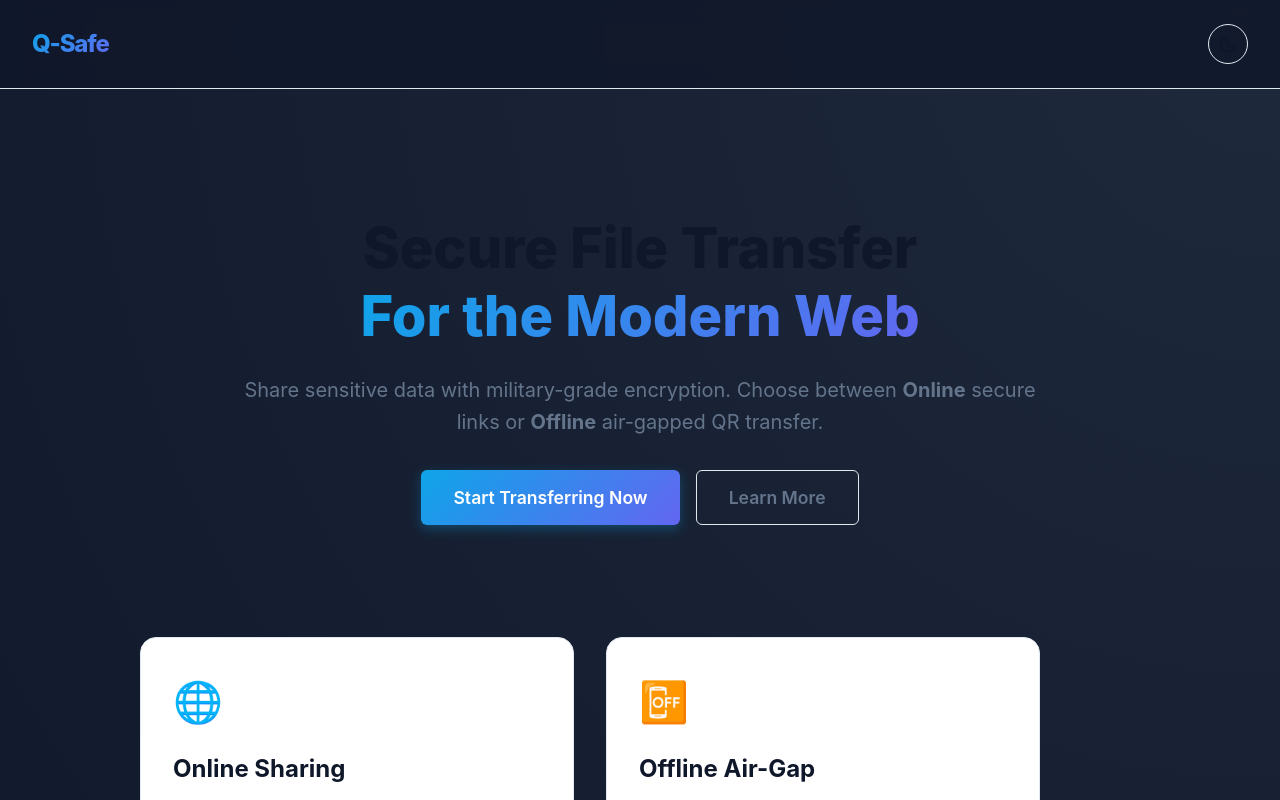
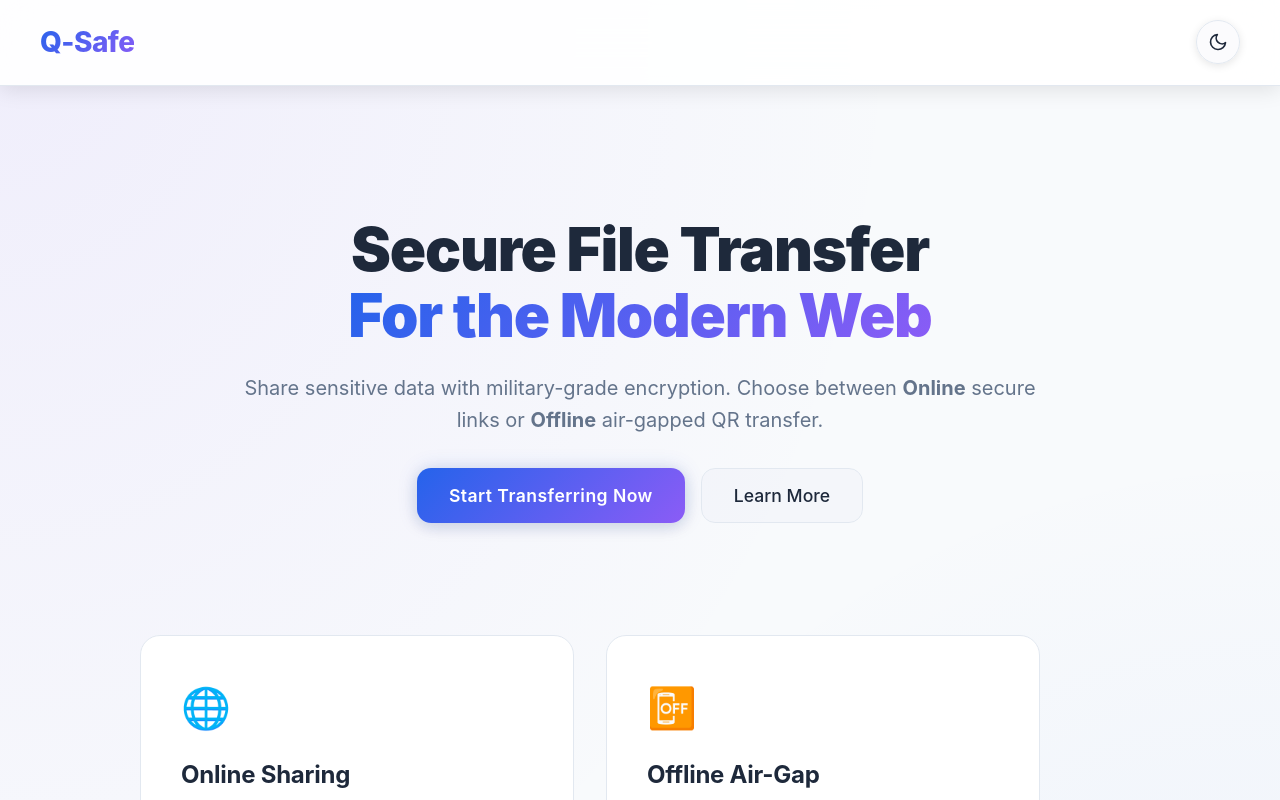
Before and after one commit to somesh78/Q-Safe, a React (Create React App) app in the folder frontend/: page / in a window 1280 px wide. Shown: the top 800 px of the page. Built offline with nearby package versions, Linux system fonts and the light colour scheme.

Commit message:
ui update

```diff
--- a/frontend/src/App.css
+++ b/frontend/src/App.css
@@ -3,7 +3,16 @@
   min-height: 100vh;
   display: flex;
   flex-direction: column;
-  background: radial-gradient(circle at top right, #1e293b, #0f172a);
+  background: radial-gradient(ellipse at top left, rgba(168, 85, 247, 0.15) 0%, transparent 50%),
+              radial-gradient(ellipse at bottom right, rgba(0, 217, 255, 0.15) 0%, transparent 50%),
+              var(--bg-primary);
+  position: relative;
+}
+
+[data-theme="light"] .app-container {
+  background: radial-gradient(ellipse at top left, rgba(139, 92, 246, 0.08) 0%, transparent 50%),
+              radial-gradient(ellipse at bottom right, rgba(37, 99, 235, 0.08) 0%, transparent 50%),
+              var(--bg-primary);
 }
 
 .main-content {
@@ -28,18 +37,21 @@
 }
 
 .hero-title {
-  font-size: 3.5rem;
-  font-weight: 800;
-  line-height: 1.2;
+  font-size: 3.75rem;
+  font-weight: 900;
+  line-height: 1.1;
   margin-bottom: 1.5rem;
   color: var(--text-primary);
+  letter-spacing: -0.02em;
 }
 
 .text-gradient {
-  background: linear-gradient(135deg, var(--accent-primary), var(--accent-secondary));
+  background: var(--accent-gradient);
   background-clip: text;
   -webkit-background-clip: text;
   -webkit-text-fill-color: transparent;
+  position: relative;
+  display: inline-block;
 }
 
 .hero-subtitle {
@@ -55,25 +67,49 @@
   display: flex;
   justify-content: space-between;
   align-items: center;
-  padding: 1.5rem 2rem;
-  background: rgba(15, 23, 42, 0.8);
-  backdrop-filter: blur(12px);
+  padding: 1.25rem 2.5rem;
+  background: rgba(10, 14, 39, 0.8);
+  backdrop-filter: blur(20px) saturate(180%);
   border-bottom: 1px solid var(--border-color);
   position: sticky;
   top: 0;
   z-index: 50;
   box-sizing: border-box;
+  box-shadow: 0 4px 20px rgba(0, 0, 0, 0.1);
+}
+
+[data-theme="light"] .app-header {
+  background: rgba(255, 255, 255, 0.9);
+  border-bottom: 1px solid var(--border-color);
 }
 
 .brand {
-  font-size: 1.5rem;
+  font-size: 1.75rem;
   font-weight: 800;
-  letter-spacing: -0.05em;
-  background: linear-gradient(135deg, var(--accent-primary), var(--accent-secondary));
+  letter-spacing: -0.02em;
+  background: var(--accent-gradient);
   -webkit-background-clip: text;
   -webkit-text-fill-color: transparent;
+  background-clip: text;
   text-decoration: none;
   cursor: pointer;
+  transition: all 0.3s ease;
+  position: relative;
+}
+
+.brand::after {
+  content: '';
+  position: absolute;
+  bottom: -2px;
+  left: 0;
+  width: 0;
+  height: 2px;
+  background: var(--accent-gradient);
+  transition: width 0.3s ease;
+}
+
+.brand:hover::after {
+  width: 100%;
 }
 
 .nav-actions {
@@ -87,27 +123,36 @@
   display: flex;
   align-items: center;
   justify-content: center;
-  background: radial-gradient(circle at center, #1e293b 0%, #0f172a 100%);
+  background: radial-gradient(ellipse at top, rgba(168, 85, 247, 0.15) 0%, transparent 50%),
+              radial-gradient(ellipse at bottom, rgba(0, 217, 255, 0.15) 0%, transparent 50%),
+              var(--bg-primary);
   padding: 1rem;
+}
+
+[data-theme="light"] .auth-container {
+  background: radial-gradient(ellipse at top, rgba(139, 92, 246, 0.08) 0%, transparent 50%),
+              radial-gradient(ellipse at bottom, rgba(37, 99, 235, 0.08) 0%, transparent 50%),
+              var(--bg-primary);
 }
 
 .auth-card {
   width: 100%;
-  max-width: 400px;
-  background: rgba(30, 41, 59, 0.7);
-  backdrop-filter: blur(10px);
-  padding: 2.5rem;
+  max-width: 440px;
+  background: var(--bg-card);
+  backdrop-filter: blur(20px) saturate(180%);
+  padding: 3rem;
   border-radius: var(--radius-lg);
   border: 1px solid var(--border-color);
-  box-shadow: 0 25px 50px -12px rgba(0, 0, 0, 0.5);
+  box-shadow: var(--shadow-lg);
 }
 
 .auth-title {
   text-align: center;
-  margin-bottom: 2rem;
-  font-size: 1.8rem;
-  font-weight: 700;
+  margin-bottom: 2.5rem;
+  font-size: 2rem;
+  font-weight: 800;
   color: var(--text-primary);
+  letter-spacing: -0.01em;
 }
 
 /* Mode Selection */
@@ -122,38 +167,64 @@
 
 .mode-card {
   background: var(--bg-card);
+  backdrop-filter: blur(20px);
   border: 1px solid var(--border-color);
   border-radius: var(--radius-lg);
-  padding: 2rem;
+  padding: 2.5rem;
   cursor: pointer;
-  transition: all 0.3s cubic-bezier(0.4, 0, 0.2, 1);
+  transition: all 0.4s cubic-bezier(0.4, 0, 0.2, 1);
   position: relative;
   overflow: hidden;
 }
 
+.mode-card::before {
+  content: '';
+  position: absolute;
+  top: 0;
+  left: 0;
+  right: 0;
+  bottom: 0;
+  background: var(--accent-gradient);
+  opacity: 0;
+  transition: opacity 0.4s ease;
+  z-index: 0;
+}
+
+.mode-card:hover::before {
+  opacity: 0.05;
+}
+
 .mode-card:hover {
-  transform: translateY(-5px);
+  transform: translateY(-8px);
   border-color: var(--accent-primary);
-  box-shadow: 0 10px 30px -10px rgba(56, 189, 248, 0.3);
+  box-shadow: var(--shadow-lg), 0 0 40px var(--accent-glow);
+}
+
+.mode-card > * {
+  position: relative;
+  z-index: 1;
 }
 
 .mode-card h3 {
-  margin: 0 0 0.5rem 0;
+  margin: 0 0 0.75rem 0;
   font-size: 1.5rem;
   color: var(--text-primary);
+  font-weight: 700;
+  letter-spacing: -0.01em;
 }
 
 .mode-card p {
   color: var(--text-secondary);
   font-size: 0.95rem;
-  line-height: 1.5;
+  line-height: 1.6;
+  margin: 0;
 }
 
 /* Upload Zone */
 .upload-zone {
   width: 100%;
   max-width: 600px;
-  min-height: 200px;
+  min-height: 220px;
   border: 2px dashed var(--border-color);
   border-radius: var(--radius-lg);
   display: flex;
@@ -161,70 +232,111 @@
   align-items: center;
   justify-content: center;
   text-align: center;
-  padding: 2rem;
-  transition: all 0.2s ease;
-  background: rgba(30, 41, 59, 0.3);
+  padding: 2.5rem;
+  transition: all 0.3s cubic-bezier(0.4, 0, 0.2, 1);
+  background: rgba(168, 178, 209, 0.03);
+  backdrop-filter: blur(10px);
   margin-bottom: 1.5rem;
   position: relative;
-  /* Fixed for absolute positioning of input */
   cursor: pointer;
 }
 
 .upload-zone:hover,
 .upload-zone.drag-active {
   border-color: var(--accent-primary);
-  background: rgba(56, 189, 248, 0.05);
+  background: rgba(0, 217, 255, 0.08);
+  transform: scale(1.02);
+  box-shadow: var(--shadow-md), 0 0 30px var(--accent-glow);
+}
+
+[data-theme="light"] .upload-zone:hover,
+[data-theme="light"] .upload-zone.drag-active {
+  background: rgba(37, 99, 235, 0.05);
 }
 
 .upload-icon {
-  font-size: 3rem;
+  font-size: 3.5rem;
   color: var(--text-secondary);
   margin-bottom: 1rem;
+  transition: all 0.3s ease;
+}
+
+.upload-zone:hover .upload-icon {
+  color: var(--accent-primary);
+  transform: scale(1.1);
 }
 
 /* Progress Bar */
 .progress-container {
   width: 100%;
-  background-color: var(--bg-secondary);
+  background: rgba(168, 178, 209, 0.1);
   border-radius: 999px;
-  height: 0.75rem;
+  height: 0.875rem;
   overflow: hidden;
   margin-top: 1rem;
+  position: relative;
+  box-shadow: inset 0 2px 4px rgba(0, 0, 0, 0.1);
 }
 
 .progress-fill {
   height: 100%;
-  background: linear-gradient(90deg, var(--accent-primary), var(--accent-secondary));
+  background: var(--accent-gradient);
   transition: width 0.3s ease;
+  position: relative;
+  border-radius: 999px;
+  box-shadow: 0 0 10px var(--accent-glow);
+}
+
+.progress-fill::after {
+  content: '';
+  position: absolute;
+  top: 0;
+  left: 0;
+  right: 0;
+  bottom: 0;
+  background: linear-gradient(90deg, transparent, rgba(255, 255, 255, 0.3), transparent);
+  animation: shimmer 2s infinite;
+}
+
+@keyframes shimmer {
+  0% { transform: translateX(-100%); }
+  100% { transform: translateX(100%); }
 }
 
 /* Result Card */
 .result-card {
   background: var(--bg-card);
+  backdrop-filter: blur(20px);
   border: 1px solid var(--border-color);
   border-radius: var(--radius-lg);
-  padding: 2rem;
+  padding: 2.5rem;
   text-align: center;
-  max-width: 500px;
+  max-width: 550px;
   width: 100%;
   margin-top: 2rem;
   animation: fadeIn 0.5s ease-out;
+  box-shadow: var(--shadow-lg);
 }
 
 .qr-container {
-  background: white;
-  padding: 1rem;
+  background: #ffffff;
+  padding: 1.25rem;
   border-radius: var(--radius-md);
   display: inline-block;
   margin: 1.5rem 0;
+  box-shadow: var(--shadow-md);
+  border: 3px solid var(--bg-card);
 }
 
 /* Tables (Audit Log) */
 .table-container {
   width: 100%;
   overflow-x: auto;
-  border-radius: var(--radius-md);
+  border-radius: var(--radius-lg);
   border: 1px solid var(--border-color);
+  background: var(--bg-card);
+  backdrop-filter: blur(20px);
+  box-shadow: var(--shadow-md);
 }
 
 .styled-table {
@@ -235,66 +347,102 @@
 }
 
 .styled-table thead tr {
-  background-color: var(--bg-secondary);
+  background: rgba(168, 178, 209, 0.08);
   color: var(--text-primary);
   text-align: left;
 }
 
 .styled-table th,
 .styled-table td {
-  padding: 1rem;
+  padding: 1.125rem 1.25rem;
   border-bottom: 1px solid var(--border-color);
 }
 
+.styled-table th {
+  font-weight: 600;
+  font-size: 0.875rem;
+  text-transform: uppercase;
+  letter-spacing: 0.05em;
+  color: var(--text-secondary);
+}
+
 .styled-table tbody tr {
-  transition: background-color 0.2s ease;
+  transition: all 0.2s ease;
 }
 
 .styled-table tbody tr:hover {
-  background-color: rgba(30, 41, 59, 0.5);
+  background: rgba(168, 178, 209, 0.05);
+  transform: scale(1.01);
+}
+
+.styled-table tbody tr:last-child td {
+  border-bottom: none;
 }
 
 /* Dashboard Cards */
 .file-grid {
   display: grid;
-  grid-template-columns: repeat(auto-fill, minmax(280px, 1fr));
-  gap: 1.5rem;
+  grid-template-columns: repeat(auto-fill, minmax(300px, 1fr));
+  gap: 1.75rem;
   width: 100%;
 }
 
 .file-card {
   background: var(--bg-card);
+  backdrop-filter: blur(20px);
   border: 1px solid var(--border-color);
-  border-radius: var(--radius-md);
-  padding: 1.5rem;
-  transition: all 0.2s ease;
+  border-radius: var(--radius-lg);
+  padding: 1.75rem;
+  transition: all 0.3s cubic-bezier(0.4, 0, 0.2, 1);
+  box-shadow: var(--shadow-sm);
 }
 
 .file-card:hover {
-  border-color: var(--accent-primary);
-  transform: translateY(-2px);
+  border-color: var(--border-hover);
+  transform: translateY(-4px);
+  box-shadow: var(--shadow-md);
+  background: var(--bg-card-hover);
 }
 
 .badge {
   display: inline-block;
-  padding: 0.25rem 0.5rem;
+  padding: 0.375rem 0.75rem;
   border-radius: 999px;
-  font-size: 0.75rem;
+  font-size: 0.8rem;
   font-weight: 600;
   margin-left: 0.5rem;
+  letter-spacing: 0.025em;
 }
 
 .badge-success {
-  background: rgba(16, 185, 129, 0.2);
-  color: #34d399;
+  background: rgba(16, 185, 129, 0.15);
+  color: #10b981;
+  border: 1px solid rgba(16, 185, 129, 0.3);
 }
 
 .badge-error {
-  background: rgba(239, 68, 68, 0.2);
-  color: #f87171;
+  background: rgba(239, 68, 68, 0.15);
+  color: #ef4444;
+  border: 1px solid rgba(239, 68, 68, 0.3);
 }
 
 .badge-info {
-  background: rgba(56, 189, 248, 0.2);
-  color: #38bdf8;
+  background: rgba(0, 217, 255, 0.15);
+  color: var(--accent-primary);
+  border: 1px solid rgba(0, 217, 255, 0.3);
 }
+
+[data-theme="light"] .badge-success {
+  background: rgba(16, 185, 129, 0.1);
+  color: #059669;
+}
+
+[data-theme="light"] .badge-error {
+  background: rgba(239, 68, 68, 0.1);
+  color: #dc2626;
+}
+
+[data-theme="light"] .badge-info {
+  background: rgba(37, 99, 235, 0.1);
+  color: #2563eb;
+}
--- a/frontend/src/components/ThemeToggle.jsx
+++ b/frontend/src/components/ThemeToggle.jsx
@@ -11,18 +11,32 @@ export default function ThemeToggle() {
             aria-label="Toggle Theme"
             title={`Switch to ${theme === 'dark' ? 'Light' : 'Dark'} Mode`}
             style={{
-                background: 'transparent',
-                border: '1px solid var(--border-color)',
+                background: 'rgba(168, 178, 209, 0.05)',
+                backdropFilter: 'blur(10px)',
+                border: '1.5px solid var(--border-color)',
                 borderRadius: '50%',
-                width: '40px',
-                height: '40px',
+                width: '44px',
+                height: '44px',
                 display: 'flex',
                 alignItems: 'center',
                 justifyContent: 'center',
                 cursor: 'pointer',
                 color: 'var(--text-primary)',
-                transition: 'all 0.2s ease',
-                marginLeft: '0.5rem'
+                transition: 'all 0.3s cubic-bezier(0.4, 0, 0.2, 1)',
+                marginLeft: '0.5rem',
+                boxShadow: '0 2px 8px rgba(0, 0, 0, 0.1)'
+            }}
+            onMouseEnter={(e) => {
+                e.currentTarget.style.background = 'var(--bg-card)';
+                e.currentTarget.style.borderColor = 'var(--accent-primary)';
+                e.currentTarget.style.transform = 'translateY(-2px)';
+                e.currentTarget.style.boxShadow = '0 4px 12px rgba(0, 0, 0, 0.15)';
+            }}
+            onMouseLeave={(e) => {
+                e.currentTarget.style.background = 'rgba(168, 178, 209, 0.05)';
+                e.currentTarget.style.borderColor = 'var(--border-color)';
+                e.currentTarget.style.transform = 'translateY(0)';
+                e.currentTarget.style.boxShadow = '0 2px 8px rgba(0, 0, 0, 0.1)';
             }}
         >
             {theme === 'dark' ? (
--- a/frontend/src/index.css
+++ b/frontend/src/index.css
@@ -1,45 +1,58 @@
 :root {
-  /* Default to Dark Mode */
-  --bg-primary: #0f172a;
-  --bg-secondary: #1e293b;
-  --bg-card: #1e293b;
-  --text-primary: #f8fafc;
-  --text-secondary: #94a3b8;
-  --accent-primary: #38bdf8;
-  --accent-secondary: #818cf8;
-  --accent-glow: rgba(56, 189, 248, 0.5);
-  --border-color: #334155;
+  /* Dark Theme - Professional & Modern */
+  --bg-primary: #0a0e27;
+  --bg-secondary: #151937;
+  --bg-card: rgba(30, 34, 62, 0.6);
+  --bg-card-hover: rgba(40, 44, 72, 0.8);
+  --text-primary: #ffffff;
+  --text-secondary: #a8b2d1;
+  --accent-primary: #00d9ff;
+  --accent-secondary: #a855f7;
+  --accent-gradient: linear-gradient(135deg, #00d9ff 0%, #a855f7 100%);
+  --accent-glow: rgba(0, 217, 255, 0.3);
+  --border-color: rgba(168, 178, 209, 0.1);
+  --border-hover: rgba(0, 217, 255, 0.3);
   --success: #10b981;
+  --warning: #f59e0b;
   --error: #ef4444;
-  --radius-sm: 0.375rem;
-  --radius-md: 0.75rem;
-  --radius-lg: 1rem;
-  --font-sans: 'Inter', -apple-system, BlinkMacSystemFont, 'Segoe UI', Roboto, 'Helvetica Neue', sans-serif;
-  --font-mono: 'JetBrains Mono', 'Fira Code', Consolas, monospace;
+  --shadow-sm: 0 2px 8px rgba(0, 0, 0, 0.3);
+  --shadow-md: 0 4px 16px rgba(0, 0, 0, 0.4);
+  --shadow-lg: 0 8px 32px rgba(0, 0, 0, 0.5);
+  --radius-sm: 0.5rem;
+  --radius-md: 0.875rem;
+  --radius-lg: 1.25rem;
+  --font-sans: -apple-system, BlinkMacSystemFont, 'Segoe UI', 'Roboto', 'Oxygen', 'Ubuntu', sans-serif;
+  --font-mono: 'SF Mono', 'Monaco', 'Cascadia Code', 'Courier New', monospace;
 }
 
 [data-theme="light"] {
-  --bg-primary: #ffffff;
-  --bg-secondary: #f1f5f9;
+  --bg-primary: #f8fafc;
+  --bg-secondary: #ffffff;
   --bg-card: #ffffff;
-  --text-primary: #0f172a;
+  --bg-card-hover: #f1f5f9;
+  --text-primary: #1e293b;
   --text-secondary: #64748b;
-  --accent-primary: #0ea5e9;
-  --accent-secondary: #6366f1;
-  --accent-glow: rgba(14, 165, 233, 0.3);
+  --accent-primary: #2563eb;
+  --accent-secondary: #8b5cf6;
+  --accent-gradient: linear-gradient(135deg, #2563eb 0%, #8b5cf6 100%);
+  --accent-glow: rgba(37, 99, 235, 0.15);
   --border-color: #e2e8f0;
+  --border-hover: rgba(37, 99, 235, 0.3);
+  --shadow-sm: 0 2px 8px rgba(15, 23, 42, 0.08);
+  --shadow-md: 0 4px 16px rgba(15, 23, 42, 0.12);
+  --shadow-lg: 0 8px 32px rgba(15, 23, 42, 0.16);
 }
 
 body {
   margin: 0;
   font-family: var(--font-sans);
-  background-color: var(--bg-primary);
+  background: var(--bg-primary);
   color: var(--text-primary);
   -webkit-font-smoothing: antialiased;
   -moz-osx-font-smoothing: grayscale;
   line-height: 1.6;
   min-height: 100vh;
-  transition: background-color 0.3s ease, color 0.3s ease;
+  transition: all 0.3s cubic-bezier(0.4, 0, 0.2, 1);
 }
 
 a {
@@ -68,7 +81,8 @@ textarea {
 
 /* Scrollbar */
 ::-webkit-scrollbar {
-  width: 8px;
+  width: 10px;
+  height: 10px;
 }
 
 ::-webkit-scrollbar-track {
@@ -76,12 +90,21 @@ textarea {
 }
 
 ::-webkit-scrollbar-thumb {
-  background: var(--bg-secondary);
-  border-radius: 4px;
+  background: var(--bg-card);
+  border-radius: 5px;
+  border: 2px solid var(--bg-primary);
 }
 
 ::-webkit-scrollbar-thumb:hover {
+  background: var(--border-hover);
+}
+
+[data-theme="light"] ::-webkit-scrollbar-thumb {
   background: var(--border-color);
+}
+
+[data-theme="light"] ::-webkit-scrollbar-thumb:hover {
+  background: var(--text-secondary);
 }
 
 /* Utilities */
@@ -92,12 +115,18 @@ textarea {
 }
 
 .card {
-  background-color: var(--bg-card);
+  background: var(--bg-card);
+  backdrop-filter: blur(20px);
   border: 1px solid var(--border-color);
   border-radius: var(--radius-md);
   padding: 1.5rem;
-  box-shadow: 0 4px 6px -1px rgba(0, 0, 0, 0.1), 0 2px 4px -1px rgba(0, 0, 0, 0.06);
-  transition: background-color 0.3s ease, border-color 0.3s ease;
+  box-shadow: var(--shadow-md);
+  transition: all 0.3s cubic-bezier(0.4, 0, 0.2, 1);
+}
+
+[data-theme="light"] .card {
+  background: var(--bg-card);
+  box-shadow: var(--shadow-sm);
 }
 
 /* Auth Container Centering */
@@ -129,77 +158,111 @@ textarea {
 }
 
 .btn-primary {
-  background: linear-gradient(135deg, var(--accent-primary), var(--accent-secondary));
-  color: #fff;
+  background: var(--accent-gradient);
+  color: #ffffff;
   border: none;
-  padding: 0.75rem 1.5rem;
-  border-radius: var(--radius-sm);
+  padding: 0.875rem 1.75rem;
+  border-radius: var(--radius-md);
   font-weight: 600;
-  box-shadow: 0 4px 12px var(--accent-glow);
+  font-size: 0.95rem;
+  letter-spacing: 0.025em;
+  box-shadow: var(--shadow-md), 0 0 20px var(--accent-glow);
+  position: relative;
+  overflow: hidden;
+}
+
+.btn-primary::before {
+  content: '';
+  position: absolute;
+  top: 0;
+  left: -100%;
+  width: 100%;
+  height: 100%;
+  background: linear-gradient(90deg, transparent, rgba(255, 255, 255, 0.2), transparent);
+  transition: left 0.5s;
+}
+
+.btn-primary:hover::before {
+  left: 100%;
 }
 
 .btn-primary:hover {
-  transform: translateY(-1px);
-  box-shadow: 0 6px 16px var(--accent-glow);
-  opacity: 0.9;
+  transform: translateY(-2px);
+  box-shadow: var(--shadow-lg), 0 0 30px var(--accent-glow);
+}
+
+.btn-primary:active {
+  transform: translateY(0);
 }
 
 .btn-primary:disabled {
-  opacity: 0.6;
+  opacity: 0.5;
   cursor: not-allowed;
   transform: none;
 }
 
 .btn-secondary {
-  background-color: transparent;
-  border: 1px solid var(--border-color);
-  color: var(--text-secondary);
-  padding: 0.75rem 1.5rem;
-  border-radius: var(--radius-sm);
+  background: rgba(168, 178, 209, 0.05);
+  border: 1.5px solid var(--border-color);
+  color: var(--text-primary);
+  padding: 0.875rem 1.75rem;
+  border-radius: var(--radius-md);
+  font-weight: 500;
+  font-size: 0.95rem;
+  backdrop-filter: blur(10px);
+  transition: all 0.3s cubic-bezier(0.4, 0, 0.2, 1);
 }
 
 .btn-secondary:hover {
-  background-color: var(--bg-secondary);
-  color: var(--text-primary);
-  border-color: var(--text-secondary);
+  background: var(--bg-card);
+  border-color: var(--border-hover);
+  transform: translateY(-1px);
+  box-shadow: var(--shadow-sm);
 }
 
 .input-field {
   width: 100%;
-  background-color: var(--bg-primary);
-  border: 1px solid var(--border-color);
+  background: rgba(168, 178, 209, 0.05);
+  border: 1.5px solid var(--border-color);
   color: var(--text-primary);
-  padding: 0.75rem;
-  border-radius: var(--radius-sm);
+  padding: 0.875rem 1rem;
+  border-radius: var(--radius-md);
   font-size: 1rem;
-  transition: border-color 0.2s, box-shadow 0.2s, background-color 0.3s ease;
+  transition: all 0.3s cubic-bezier(0.4, 0, 0.2, 1);
   box-sizing: border-box;
-  /* Ensure padding doesn't affect width */
+  backdrop-filter: blur(10px);
+}
+
+.input-field::placeholder {
+  color: var(--text-secondary);
+  opacity: 0.6;
 }
 
 .input-field:focus {
   outline: none;
   border-color: var(--accent-primary);
-  box-shadow: 0 0 0 2px var(--accent-glow);
+  background: rgba(168, 178, 209, 0.08);
+  box-shadow: 0 0 0 3px var(--accent-glow), var(--shadow-sm);
+  transform: translateY(-1px);
 }
 
 .page-title {
-  font-size: 2rem;
-  font-weight: 800;
-  background: linear-gradient(to right, var(--accent-primary), var(--accent-secondary));
+  font-size: 2.25rem;
+  font-weight: 900;
+  background: var(--accent-gradient);
   background-clip: text;
   -webkit-background-clip: text;
   -webkit-text-fill-color: transparent;
   margin-bottom: 2rem;
+  letter-spacing: -0.02em;
 }
 
 /* Anim */
 @keyframes fadeIn {
   from {
     opacity: 0;
-    transform: translateY(10px);
+    transform: translateY(20px);
   }
-
   to {
     opacity: 1;
     transform: translateY(0);
@@ -207,5 +270,5 @@ textarea {
 }
 
 .animate-fade-in {
-  animation: fadeIn 0.4s ease-out forwards;
+  animation: fadeIn 0.5s cubic-bezier(0.4, 0, 0.2, 1) forwards;
 }
```
Also changed, not shown: frontend/src/pages/Landing.jsx (+10 -3 lines).
